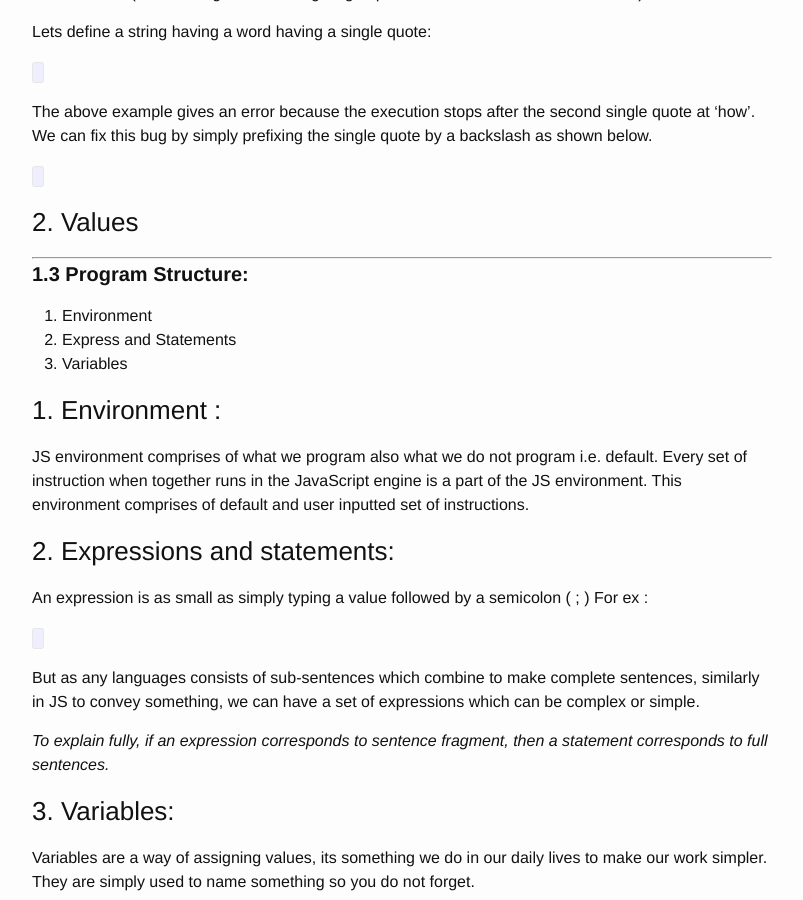
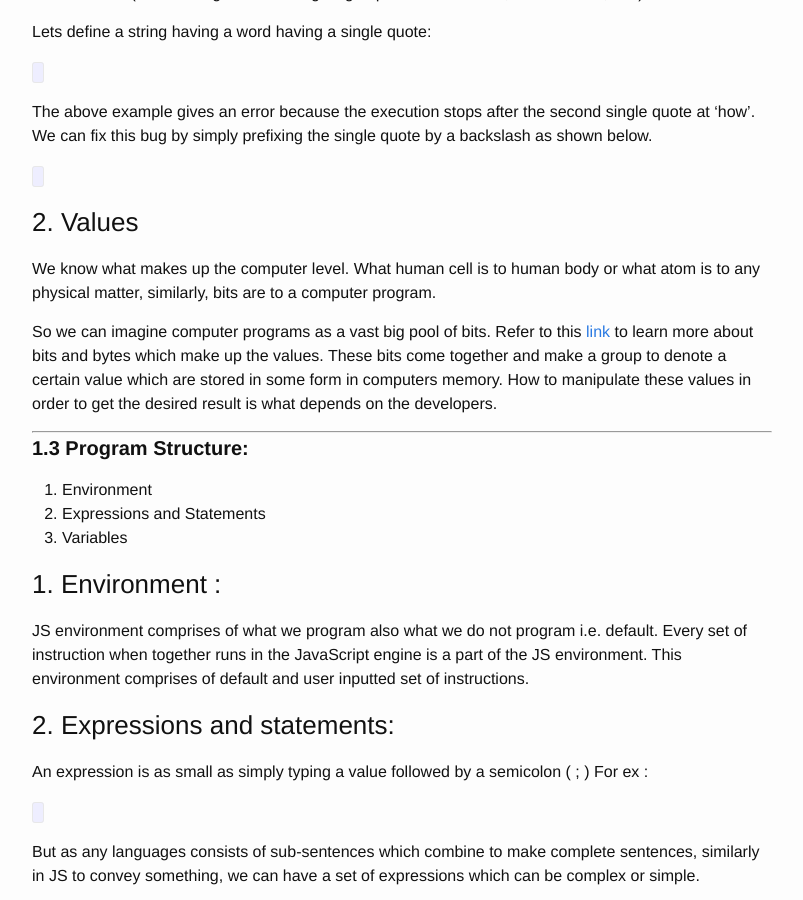
Before and after one commit to sagarmunjal/repo0001, a Jekyll site: the page built from _posts/2016-06-07-buckling-up.md, in a window 1280 px wide and 900 px high, scrolled down 2870 px. Shown: the whole window, without its empty margins (238-1041 px from the left). Built offline with Jekyll 4.4.1, drawn with Linux system fonts in a browser that asks for light colours; nearby versions of some CDN libraries; a script that is not in the unit is left out.

Commit message:
Updated 2016-06-07-buckling-up.md

```diff
--- a/_posts/2016-06-07-buckling-up.md
+++ b/_posts/2016-06-07-buckling-up.md
@@ -148,12 +148,17 @@ The above example gives an error because the execution stops after the second si
 
 ### 2. Values
 
+We know what makes up the computer level. What human cell is to human body or what atom is to any physical matter, similarly, bits are to a computer program.
+
+So we can imagine computer programs as a vast big pool of bits. Refer to this [link](http://computer.howstuffworks.com/bytes.htm) to learn more about bits and bytes which make up the values. These bits come together and make a group to denote a certain value which are stored in some form in computers memory. How to manipulate these values in order to get the desired result is what depends on the developers.
+
+
 
 ---
 
 #### **1.3 Program Structure:**
 1. Environment
-2. Express and Statements
+2. Expressions and Statements
 3. Variables
 
 ### 1. Environment :
```
